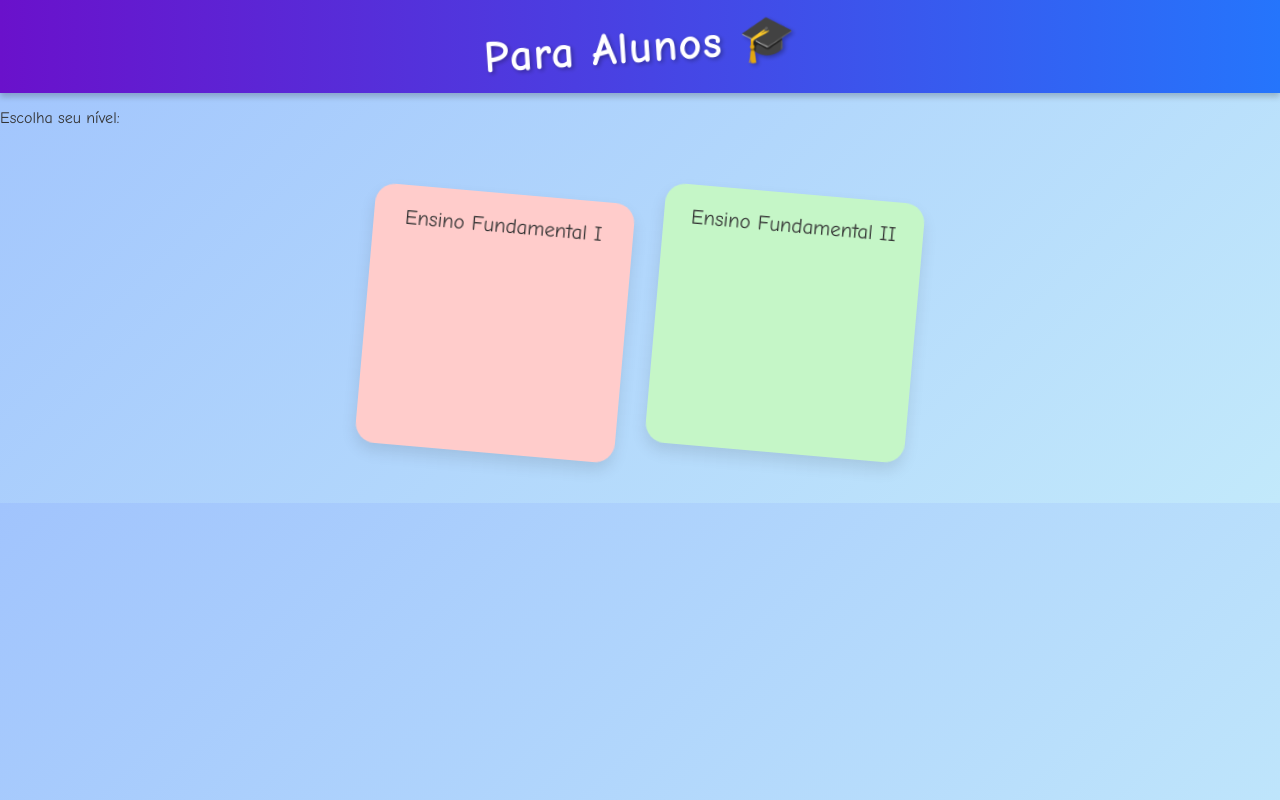
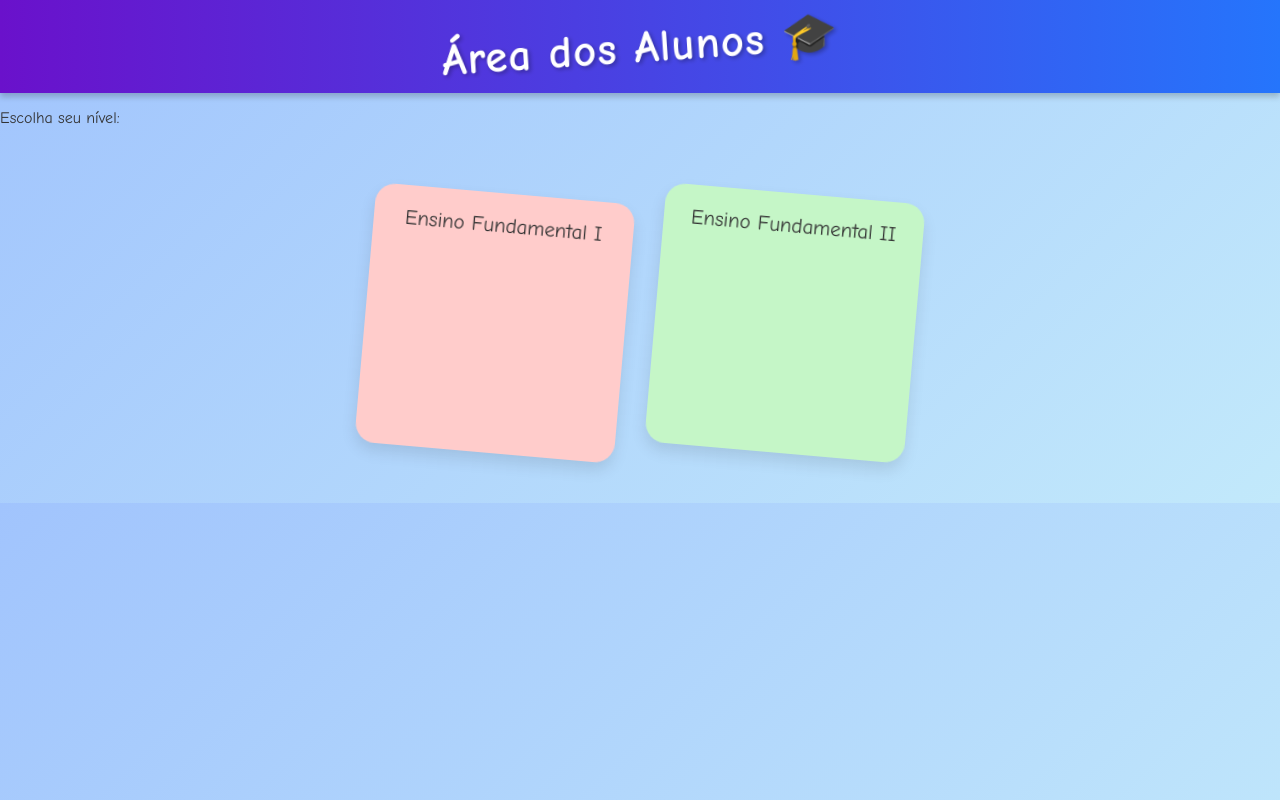
Before and after one commit to Educarte-Jogos/Educarte, a plain HTML site: page alunos.html in a window 1280 px wide. Drawn offline with Linux system fonts and the light colour scheme.

Commit message:
Update alunos.html

```diff
--- a/alunos.html
+++ b/alunos.html
@@ -9,7 +9,7 @@
 <body>
 
 <header>
-  <h1>Para Alunos 🎓</h1>
+  <h1>Área dos Alunos 🎓</h1>
 </header>
 
 <main>
```
